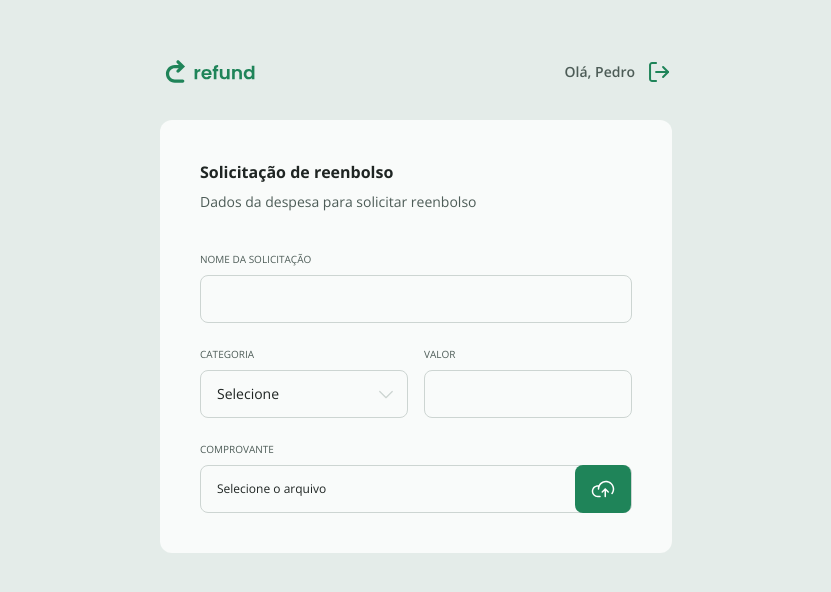
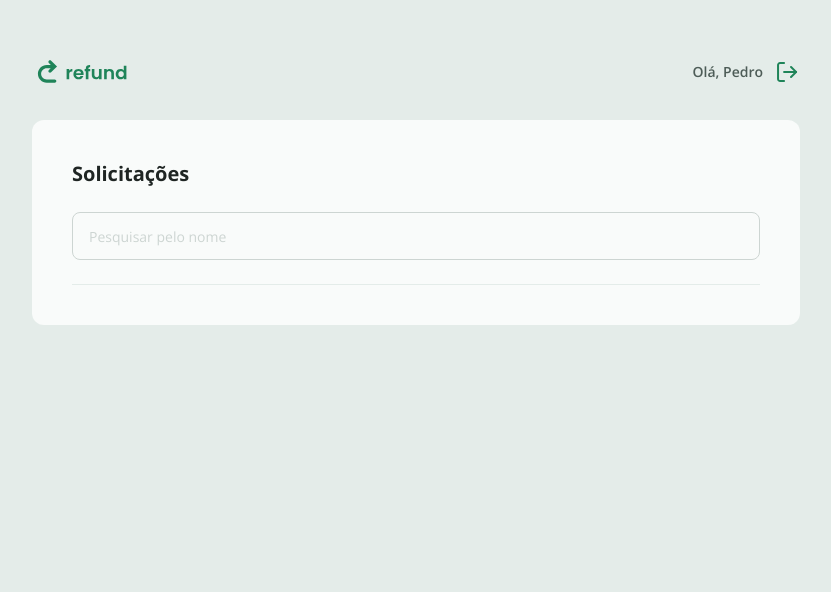
Before and after one commit to pedroqueirozs/refund_app2.0, a React (Vite) app: page / in a window 1280 px wide. Shown: the top 592 px of the page, without its empty margins (224-1055 px from the left). Built offline with nearby package versions, Linux system fonts and the light colour scheme.

Commit message:
advancing in the creation of components

```diff
--- a/src/components/Select.tsx
+++ b/src/components/Select.tsx
@@ -2,7 +2,7 @@ type Props = React.ComponentProps<"select"> & {
   legend?: string;
 };
 
-export function Select({ legend,children, ...rest }: Props) {
+export function Select({ legend, children, ...rest }: Props) {
   return (
     <fieldset className="flex flex-1 max-h-20 focus-within:text-green-100 text-gray-200">
       {legend && (
@@ -13,12 +13,11 @@ export function Select({ legend,children, ...rest }: Props) {
       <select
         className="w-full h-12 rounded-lg border border-gray-300 px-4 text-sm text-gray-100 bg-transparent outline-none focus:border-2 focus:border-green-100 placeholder-gray-300"
         {...rest}
-        value=""
       >
-        <option value="" disabled hidden >
+        <option value="" disabled hidden>
           Selecione
         </option>
-      {children}
+        {children}
       </select>
     </fieldset>
   );
--- /dev/null
+++ b/src/pages/Confirm.tsx
@@ -0,0 +1,28 @@
+import { Navigate, useLocation } from "react-router";
+import okSvg from "../assets/ok.svg";
+
+export function Confirm() {
+  const location = useLocation();
+
+  if (!location.state?.fromSubmit) {
+    return <Navigate to={"/"} />;
+  }
+  return (
+    <div className="bg-gray-500 lg:w-[512px] rounded-xl flex flex-col items-center p-10 gap-6 ">
+      <h1 className="text-2xl font-bold text-center text-green-100">
+        Solicitação enviada!
+      </h1>
+      <img src={okSvg} alt="Icone de OK" className="w-28" />
+      <p className="text-sm text-gray-200 text-center">
+        Agora é apenas aguardar! Sua solicitação será analizada e, em breve o
+        setor financeiro irá entrar em contato com você.{" "}
+      </p>
+      <a
+        className="p-3 text-center w-full bg-green-100 rounded-lg text-white hover:bg-green-200 transition ease-linear "
+        href="/"
+      >
+        Nova solicitação
+      </a>
+    </div>
+  );
+}
--- /dev/null
+++ b/src/pages/Dashbord.tsx
@@ -0,0 +1,26 @@
+import { Input } from "../components/Input";
+
+import React, { useState } from "react";
+
+export function Dashboard() {
+  const [name, setName] = useState("Pedro");
+  function fetchRefund(e: React.FormEvent) {
+    e.preventDefault();
+    console.log(name);
+  }
+  return (
+    <div className="bg-gray-500 rounded-xl p-10 md:min-w-[768px]">
+      <h1 className="text-gray-100 font-bold text-xl flex-1">Solicitações</h1>
+
+      <form
+        onSubmit={fetchRefund}
+        className="flex items-center justify-between pb-6 border-b-[1px] border-b-gray-400 md:flex-row gap-2 mt-6"
+      >
+        <Input
+          onChange={(e) => setName(e.target.value)}
+          placeholder="Pesquisar pelo nome"
+        />
+      </form>
+    </div>
+  );
+}
--- a/src/pages/Refund.tsx
+++ b/src/pages/Refund.tsx
@@ -1,33 +1,74 @@
-import { useState } from "react"
+import { useState } from "react";
+import { useNavigate } from "react-router";
 
-import { Input } from "../components/Input"
-import { Select } from "../components/Select"
-import { Upload } from "../components/Upload"
-import { CATEGORIES, CATEGORIES_KEYS } from "../utils/categories"
+import { Button } from "../components/Button";
+import { Input } from "../components/Input";
+import { Select } from "../components/Select";
+import { Upload } from "../components/Upload";
+import { CATEGORIES, CATEGORIES_KEYS } from "../utils/categories";
 
 export function Refund() {
-    const [category, setCategory] = useState("")
+  function onSubmit(e: React.FormEvent) {
+    e.preventDefault();
+    console.log(name, amount, isLoading, category, filename);
+    navigate("/confirm", { state: { fromSubmit: true } });
+  }
+  const [category, setCategory] = useState("");
+  const [name, setName] = useState("");
+  const [amount, setAmount] = useState("");
+  const [isLoading, setLoading] = useState(false);
+  const [filename, setFilename] = useState<File | null>(null);
+
+  const navigate = useNavigate();
+
   return (
-        <form className="bg-gray-500 w-full rounded-xl flex flex-col p-10 gap-6 lg:min-w-[512px]">
+    <form
+      onSubmit={onSubmit}
+      className="bg-gray-500 w-full rounded-xl flex flex-col p-10 gap-6 lg:min-w-[512px]"
+    >
       <header>
-                <h1 className="tex-xl font-bold text-gray-100">Solicitação de reenbolso</h1>
-                <p className="text-sm text-gray-200 mt-2 mb-4">Dados da despesa para solicitar reenbolso</p>
+        <h1 className="tex-xl font-bold text-gray-100">
+          Solicitação de reenbolso
+        </h1>
+        <p className="text-sm text-gray-200 mt-2 mb-4">
+          Dados da despesa para solicitar reenbolso
+        </p>
       </header>
 
-            <Input required legend="Nome da solicitação" />
+      <Input
+        value={name}
+        onChange={(e) => setName(e.target.value)}
+        required
+        legend="Nome da solicitação"
+      />
       <div className="flex gap-4">
-                <Select required legend="Categoria" value={category} onChange={(e) => setCategory(e.target.value)}>
+        <Select
+          required
+          legend="Categoria"
+          value={category}
+          onChange={(e) => setCategory(e.target.value)}
+        >
           {CATEGORIES_KEYS.map((category) => (
             <option key={category} value={category}>
               {CATEGORIES[category].name}
             </option>
           ))}
         </Select>
-                <Input legend="Valor" required />
+        <Input
+          value={amount}
+          onChange={(e) => setAmount(e.target.value)}
+          legend="Valor"
+          required
+        />
       </div>
 
-        <Upload/>
-
+      <Upload
+        onChange={(e) => e.target.files && setFilename(e.target.files[0])}
+        filename={filename && filename.name}
+      />
+      <Button isLoading={isLoading} type="submit">
+        Enviar
+      </Button>
     </form>
-    )
+  );
 }
--- /dev/null
+++ b/src/routes/AuthRoutes.tsx
@@ -0,0 +1,17 @@
+import { Routes, Route } from "react-router";
+import { SignIn } from "../pages/SignIn";
+import { AuthLayout } from "../components/AuthLayout";
+import { SignUp } from "../pages/SignUp";
+import { NotFound } from "../pages/NotFound";
+
+export function AuthRoutes() {
+  return (
+    <Routes>
+      <Route path="/" element={<AuthLayout />}>
+        <Route path="/" element={<SignIn />} />
+        <Route path="/signup" element={<SignUp />} />
+      </Route>
+      <Route path="*" element={<NotFound />} />
+    </Routes>
+  );
+}
--- a/src/routes/EmployRoutes.tsx
+++ b/src/routes/EmployRoutes.tsx
@@ -2,19 +2,18 @@ import { Route, Routes } from "react-router";
 
 import { Refund } from "../pages/Refund";
 import { NotFound } from "../pages/NotFound";
+import { Confirm } from "../pages/Confirm";
 import { AppLayout } from "../components/AppLayout";
 
 export function EmployRoutes() {
   return (
     <Routes>
-            <Route path="/" element={<AppLayout/>}>
+      <Route path="/" element={<AppLayout />}>
         <Route path="/" element={<Refund />} />
-
+        <Route path="/confirm" element={<Confirm />} />
       </Route>
-
-
 
       <Route path="*" element={<NotFound />} />
     </Routes>
-    )
+  );
 }
--- /dev/null
+++ b/src/routes/ManagerRoutes.tsx
@@ -0,0 +1,19 @@
+import { Routes, Route } from "react-router";
+
+import { AppLayout } from "../components/AppLayout";
+
+import { Dashboard } from "../pages/Dashbord";
+
+import { NotFound } from "../pages/NotFound";
+
+export function ManageRoutes() {
+  return (
+    <Routes>
+      <Route path="/" element={<AppLayout />}>
+        <Route path="/" element={<Dashboard />} />
+
+        <Route path="*" element={<NotFound />} />
+      </Route>
+    </Routes>
+  );
+}
--- a/src/routes/authRoutes.tsx
+++ /dev/null
@@ -1,17 +0,0 @@
-import { Routes, Route } from "react-router";
-import { SignIn } from "../pages/SignIn";
-import { AuthLayout } from "../components/AuthLayout";
-import { SignUp } from "../pages/SignUp";
-import { NotFound } from "../pages/NotFound";
-
-export function AuthRoutes() {
-    return (
-        <Routes>
-            <Route path="/" element={<AuthLayout />}>
-                <Route path="/" element={<SignIn />} />
-                <Route path="/signup" element={<SignUp />} />
-            </Route>
-            <Route path="*" element={<NotFound />} />
-        </Routes>
-    )
-}
--- a/src/routes/index.tsx
+++ b/src/routes/index.tsx
@@ -1,14 +1,14 @@
 import { BrowserRouter } from "react-router";
-
-import { AuthRoutes } from "./AuthRoutes";
-import { EmployRoutes } from "./EmployRoutes";
+/* import { AuthRoutes } from "./AuthRoutes"; */
+import { ManageRoutes } from "./ManagerRoutes";
+/* import { EmployRoutes } from "./EmployRoutes"; */
 
 export function Routes() {
-    return (
-        <BrowserRouter>
-            {/* <AuthRoutes /> */}
-            <EmployRoutes />
-        </BrowserRouter>
-    )
-
+  return (
+    <BrowserRouter>
+      {/* <AuthRoutes /> */}
+      {/* <EmployRoutes /> */}
+      <ManageRoutes />
+    </BrowserRouter>
+  );
 }
```
Also changed, not shown: src/components/AuthLayout.tsx (+4 -4 lines), src/components/Upload.tsx (+15 -10 lines). Lines whose indentation alone changed are shown as unchanged.
